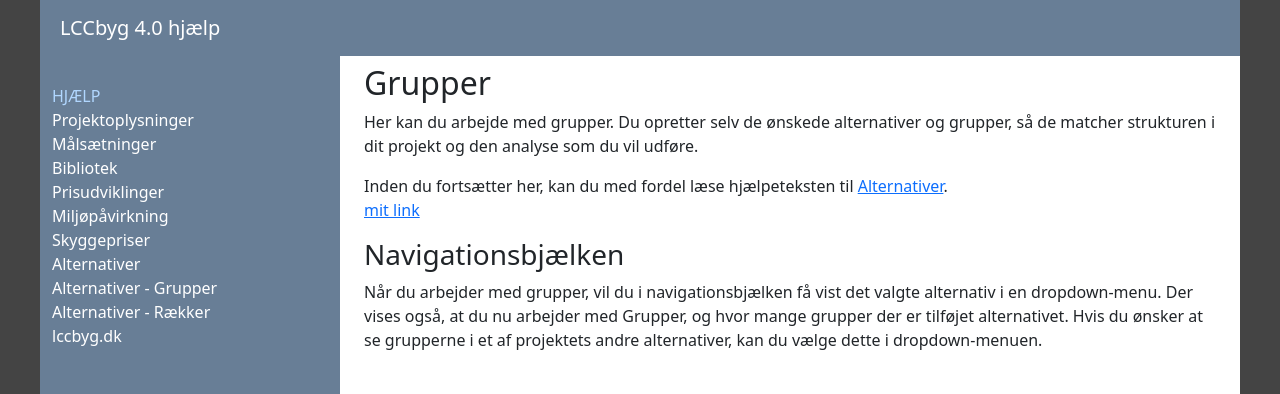
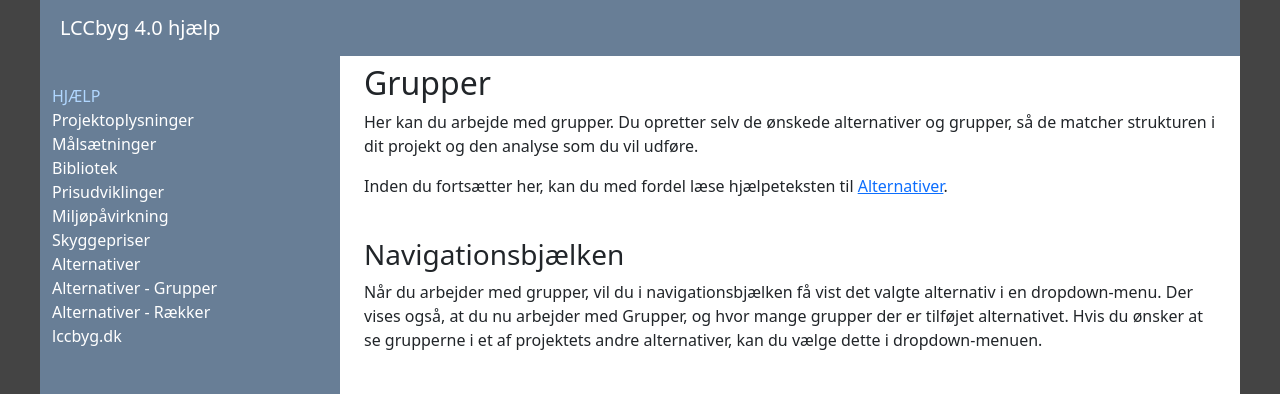
Before and after one commit to LccBuild/lccbyg-docs, a Jekyll site: the page built from docs/help/40/da/alternative/groups.md, in a window 1280 px wide. Shown: the top 394 px of the page. Built offline with Jekyll 4.4.1, drawn with Linux system fonts in a browser that asks for light colours.

Commit message:
Update groups.md

```diff
--- a/docs/help/40/da/alternative/groups.md
+++ b/docs/help/40/da/alternative/groups.md
@@ -7,9 +7,8 @@ date: "2024-01-01"
 Her kan du arbejde med grupper.
 Du opretter selv de ønskede alternativer og grupper, så de matcher strukturen i dit projekt og den analyse som du vil udføre.
 
-Inden du fortsætter her, kan du med fordel læse hjælpeteksten til [Alternativer](https://lccbuild.github.io/lccbyg-docs/help/40/da/alternatives).
+Inden du fortsætter her, kan du med fordel læse hjælpeteksten til <a href="https://lccbuild.github.io/lccbyg-docs/help/40/da/alternatives" target="_blank">Alternativer</a>.
 <br />
-<a href="https://lccbuild.github.io/lccbyg-docs/help/40/da/alternatives" target="_blank">mit link</a>
 <br />
 ### Navigationsbjælken {#groupnavigationbar}
 Når du arbejder med grupper, vil du i navigationsbjælken få vist det valgte alternativ i en dropdown-menu. Der vises også, at du nu arbejder med Grupper, og hvor mange grupper der er tilføjet alternativet. Hvis du ønsker at se grupperne i et af projektets andre alternativer, kan du vælge dette i dropdown-menuen.
```
